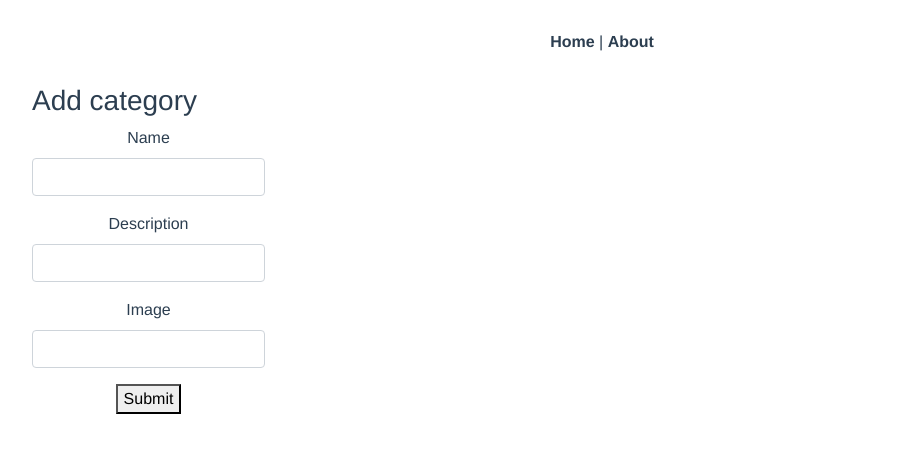
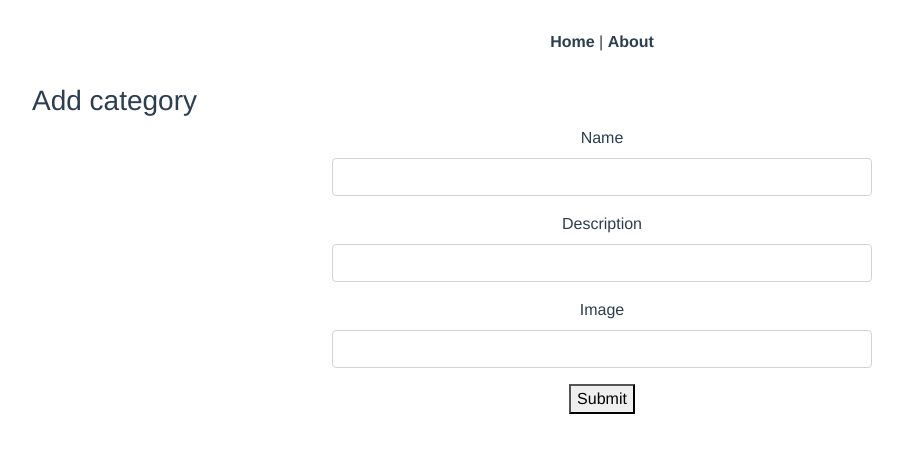
Before and after one commit to Mahabubmon/E-Commerce_App, a Vue app: page /admin/category/add in a window 1280 px wide. Shown: the top 452 px of the page, without its empty margins (38-941 px from the left). Built offline with nearby package versions, Linux system fonts and the light colour scheme.

Commit message:
col_dividing

```diff
--- a/src/views/Category/AddCategory.vue
+++ b/src/views/Category/AddCategory.vue
@@ -8,7 +8,9 @@
             </div>
         </div>
         <div class="row">
-            <form>
+            <div class="col-3"></div>
+            <div class="col-6">
+                <form>
                 <div class="form-group">
                     <label for="">Name</label>
                     <input type="text" class="form-control">
@@ -23,6 +25,9 @@
                 </div>
                 <button type="submit" >Submit</button>
             </form>
+            </div>
+            <div class="col-3"></div>
+
         </div>
     </div>
 </template>
```
